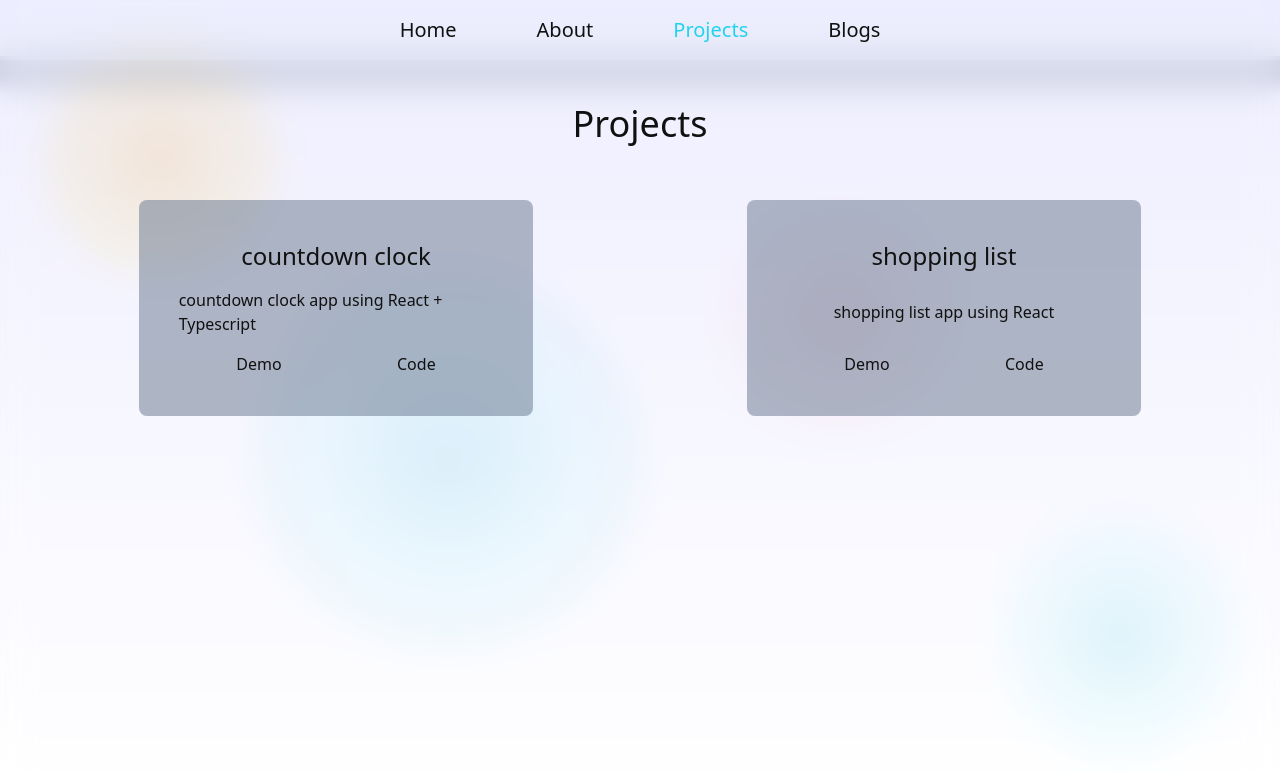
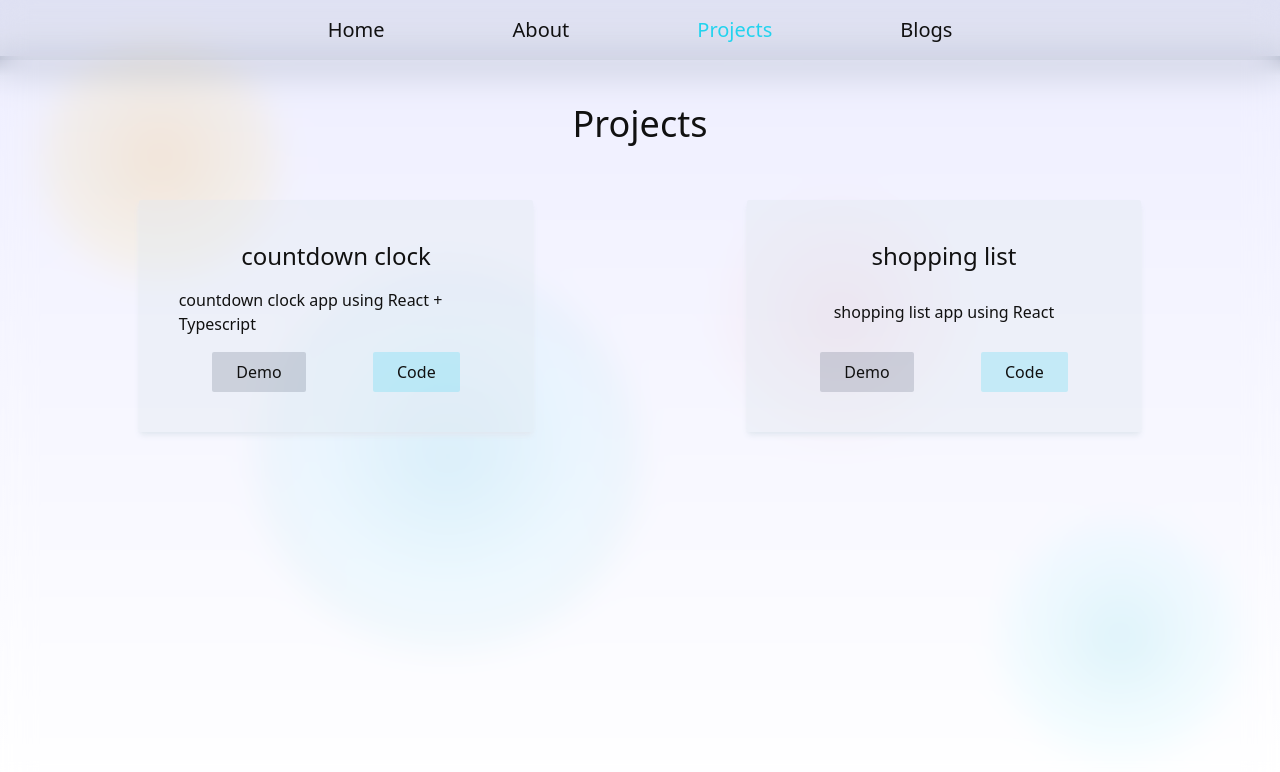
Before and after one commit to ecmCode/nextjs-portfolio, a Next.js app: page /projects in a window 1280 px wide. Shown: the top 772 px of the page. Built offline with nearby package versions, Linux system fonts and the light colour scheme.

Commit message:
dark mode intergration

```diff
--- a/src/pages/about/index.tsx
+++ b/src/pages/about/index.tsx
@@ -36,8 +36,7 @@ const About = () => {
                     ))}
                 </div>
                 <Link href="/">
-                    {/* Link to home  */}
-                    <button className="px-4 py-2 bg-slate-200 dark:bg-slate-900">Home</button>
+                    Home
                 </Link>
             </main>
         </>
--- a/src/pages/blogs/components/styles/BlogPost.module.css
+++ b/src/pages/blogs/components/styles/BlogPost.module.css
@@ -1,5 +1,5 @@
 .box{
-    @apply bg-slate-200 dark:bg-slate-500/10 p-6 flex flex-col justify-between gap-4 shadow-lg rounded-md backdrop-blur-xl;
+    @apply bg-slate-200/20 dark:bg-slate-500/10 p-6 flex flex-col justify-between gap-4 shadow-md shadow-slate-200 dark:shadow-slate-900 rounded-md backdrop-blur-xl;
 }
 
 .title{
--- a/src/pages/components/HomeAboutme.tsx
+++ b/src/pages/components/HomeAboutme.tsx
@@ -12,7 +12,7 @@ const HomeAboutme = () => {
                     .map((p,index) => <p key={index}>{p}</p> )
                 }
                 <div className="text-right">
-                    <Link href="/about/#top"className="bg-slate-500/20 rounded-sm py-2 px-6">
+                    <Link href="/about/#top">
                         Read More
                     </Link>
                 </div>
--- a/src/pages/components/HomeBlogs.tsx
+++ b/src/pages/components/HomeBlogs.tsx
@@ -1,6 +1,4 @@
 import Link from "next/link";
-
-
 
 const HomeBlogs = ({id,title,body}: Blog ) => {
     return (
@@ -10,7 +8,7 @@ const HomeBlogs = ({id,title,body}: Blog ) => {
                 {body}
             </p>
             <span className="text-right">
-                <Link href={`/blogs/${id}`} className="px-4 py-2 bg-slate-200 dark:bg-slate-900">
+                <Link href={`/blogs/${id}`}>
                     More
                 </Link>
             </span>
--- a/src/pages/components/HomeProjects.tsx
+++ b/src/pages/components/HomeProjects.tsx
@@ -8,11 +8,14 @@ const HomeProjects = () => {
             <ul className="w-full grid grid-cols-1 md:grid-cols-3 gap-4">
                 {projects.map(project => (
                     <li key={project.name.replace(' ','-')}
-                    className="flex justify-between gap-4 bg-cyan-400/20 py-2 px-6 uppercase tracking-wider select-none hover:brightness-125"
+                    className="flex justify-between items-center gap-4 bg-cyan-400/10 py-2 px-6 uppercase tracking-wider select-none hover:brightness-125"
                     >
                         {project.name}
-                        <Link href={project.demoURL} target="_blank">
-                            <button className="text-cyan-400 font-semibold underline">Demo</button>
+                        <Link
+                        href={project.demoURL}
+                        target="_blank"
+                        className="text-cyan-600 font-semibold underline p-0 bg-transparent underline-offset-4">
+                            Demo
                         </Link>
                     </li>
                 ))}
--- a/src/pages/components/HomeTitle.tsx
+++ b/src/pages/components/HomeTitle.tsx
@@ -1,6 +1,6 @@
 const HomeTitle = ({children}: React.PropsWithChildren) => {
     return (
-        <div className="w-full py-6 bg-gradient-to-br from-slate-50/10 to-slate-300/30 ">
+        <div className="w-full py-6 bg-gradient-to-tl dark:bg-gradient-to-br from-slate-50/10 to-slate-300/30 ">
             <h2 className="px-10">
                 {children}
             </h2>
--- a/src/pages/components/HomeWelcome.tsx
+++ b/src/pages/components/HomeWelcome.tsx
@@ -36,14 +36,10 @@ const Buttons = () => {
     return (
         <div className="flex gap-10" data-testid="buttons">
             <Link href='/projects'>
-                <button className={style.btn}>
-                    Projects
-                </button>
+                Projects
             </Link>
-            <Link href='#contact'>
-                <button className={style.btn}>
-                    Contact
-                </button>
+            <Link href='#contact' className="bg-cyan-400/20">
+                Contact
             </Link>
         </div>
     )
--- a/src/pages/components/styles/Navbar.module.css
+++ b/src/pages/components/styles/Navbar.module.css
@@ -1,13 +1,14 @@
 .nav{
     @apply fixed w-full flex gap-6 md:gap-20 justify-center items-center py-4 px-8 backdrop-blur-md z-50
-    bg-slate-200/10
+    bg-slate-500/10 dark:bg-slate-200/10
 }
 
-.nav li {
-    @apply text-xl font-light hover:text-slate-500
+.nav li a{
+    @apply text-xl font-light hover:text-slate-200 dark:hover:text-slate-500 bg-transparent
 }
 
 .fade{
     @apply w-full h-10 fixed inset-y-14
-    bg-gradient-to-b from-slate-400/40 via-slate-600/20 to-transparent
+    bg-gradient-to-b from-slate-600/40 via-slate-300/20
+    dark:from-slate-400/40 dark:via-slate-600/20 to-transparent
 }
--- a/src/pages/index.tsx
+++ b/src/pages/index.tsx
@@ -48,8 +48,8 @@ export default function Home({posts} : IPosts) {
               />)
             )}
           </div>
-          <div className="text-center mt-10">
-            <Link href='/blogs#top' className="bg-slate-500/20 rounded-sm py-2 px-6">
+          <div className="text-right mt-10">
+            <Link href='/blogs#top' className="bg-cyan-400/20 px-12">
               All Blogs
             </Link>
           </div>
--- a/src/pages/projects/components/ProjectBox.tsx
+++ b/src/pages/projects/components/ProjectBox.tsx
@@ -3,18 +3,17 @@ import Link from "next/link";
 
 const ProjectBox = ({name, desc, imageURL, codeURL, demoURL}: Project) => {
     return (
-        <li className="flex flex-col gap-4 justify-between items-center w-2/3 h-full p-10 bg-slate-500/50 rounded-lg">
-            {/* <Image alt={name || ""} src={imageURL || "/"} width={100} height={100}/> */}
+        <li className="flex flex-col gap-4 justify-between items-center w-2/3 h-full p-10 bg-slate-200/40 dark:bg-slate-500/20 rounded-sm shadow-md shadow-slate-200 dark:shadow-slate-900 ">
             <h2>{name}</h2>
             <p>
                 {desc}
             </p>
             <div className="flex justify-around w-full">
                 <Link href={demoURL || "/"} target="_blank">
-                    <button>Demo</button>
+                    Demo
                 </Link>
-                <Link href={codeURL || "/"} target="_blank">
-                    <button>Code</button>
+                <Link href={codeURL || "/"} target="_blank" className="bg-cyan-400/20">
+                    Code
                 </Link>
             </div>
         </li>
--- a/src/styles/globals.css
+++ b/src/styles/globals.css
@@ -48,6 +48,7 @@ h4{
   @apply text-lg
 }
 
-button,a{
-  @apply hover:brightness-150
+a{
+  @apply hover:brightness-150 px-6 py-2
+  bg-slate-600/20 dark:bg-slate-500/20 rounded-sm
 }
```
Also changed, not shown: src/pages/components/styles/HomeWelcome.module.css (+2 -5 lines), 1 other file (tests, documents, lock files or other folders).
